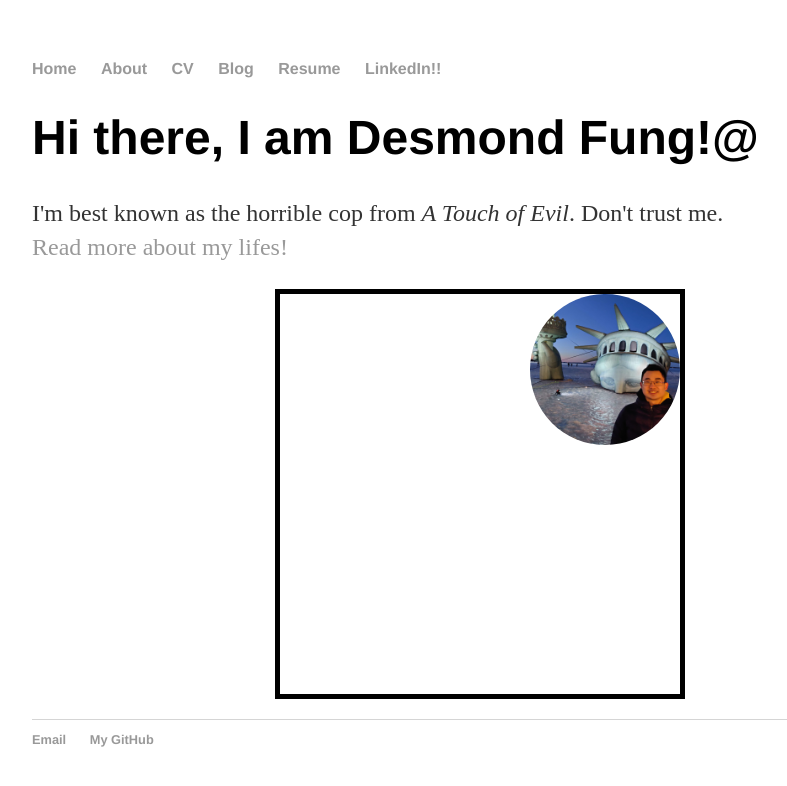
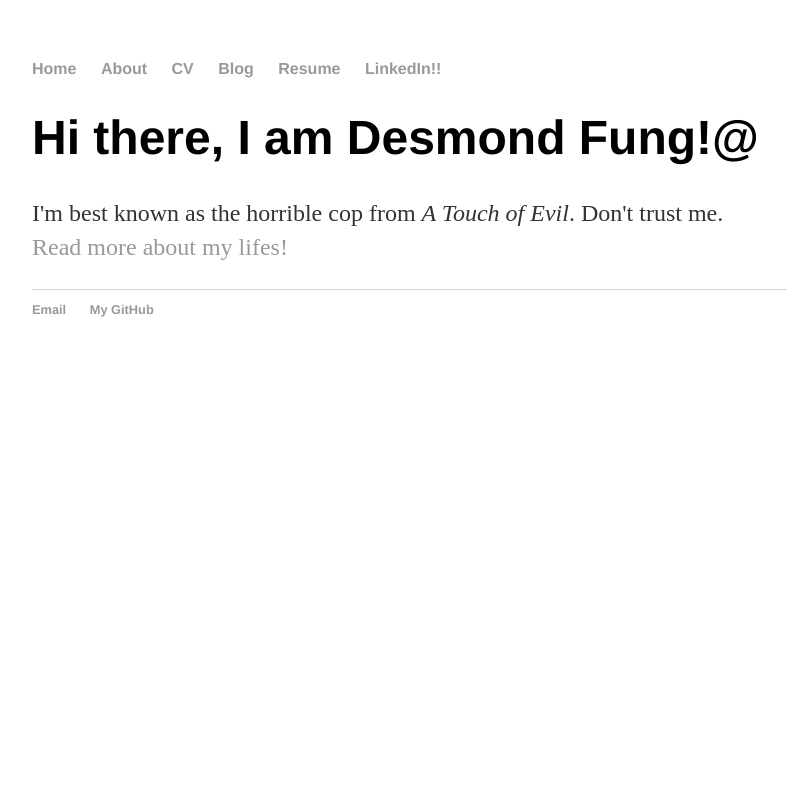
Before and after one commit to ddhangdd/ddhangdd.github.io, a Jekyll site: the page built from index.html, in a window 1280 px wide. Shown: the top 786 px of the page, without its empty margins (160-947 px from the left). Built offline with Jekyll 4.4.1, drawn with Linux system fonts in a browser that asks for light colours.

Commit message:
Update index.html

```diff
--- a/index.html
+++ b/index.html
@@ -10,10 +10,8 @@
 
 			<a href="/about">Read more about my lifes!</a></p>
 
-			<div class="box">
-				<div class = "topleft">
-  				<img src="/images/myself.jpg" width="150px" height="auto" style = "border-radius: 50%">
-				</div>
+			<div id = "wrapper">
+				<div id = "avatar"></div>
 			</div>
 
 
```
